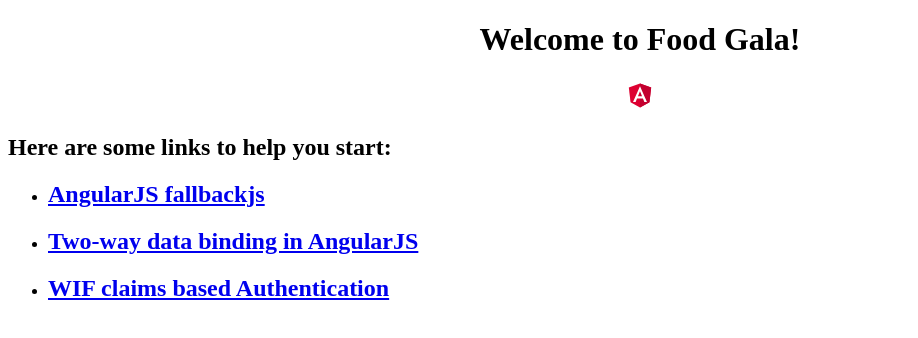
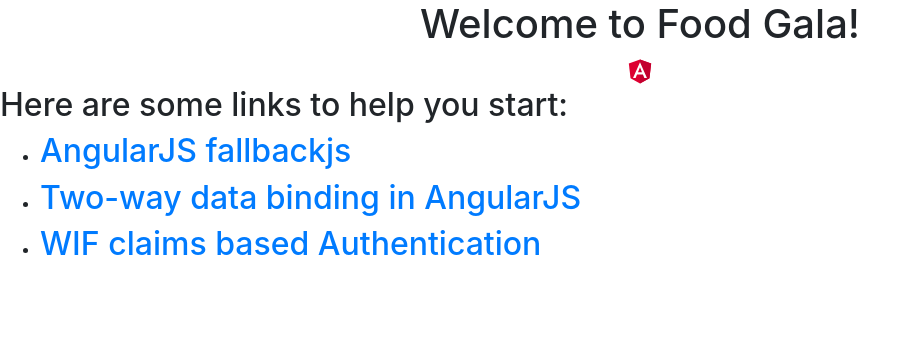
Before and after one commit to kiran-dhappuri/food-gala, an Angular app: page / in a window 1280 px wide. Shown: the top 338 px of the page, without its empty margins (0-918 px from the left). Built offline with nearby package versions, Linux system fonts and the light colour scheme.

Commit message:
bootstrap addition

```diff
--- a/src/styles.css
+++ b/src/styles.css
@@ -1 +1,13 @@
+
 /* You can add global styles to this file, and also import other style files */
+@import "~bootstrap/dist/css/bootstrap.css";
+@import "~font-awesome/css/font-awesome.css";
+
+/* @import url('https://fonts.googleapis.com/css?family=Raleway:300,700');
+body {
+    background:#2E9CE6;
+    background-image: linear-gradient(blue, gray);
+    padding: 3em;
+    font-family: 'Raleway', 'Arial';
+    color:#fff;
+} */
```
Also changed, not shown: package.json (+7 -5 lines), 1 other file (tests, documents, lock files or other folders).
